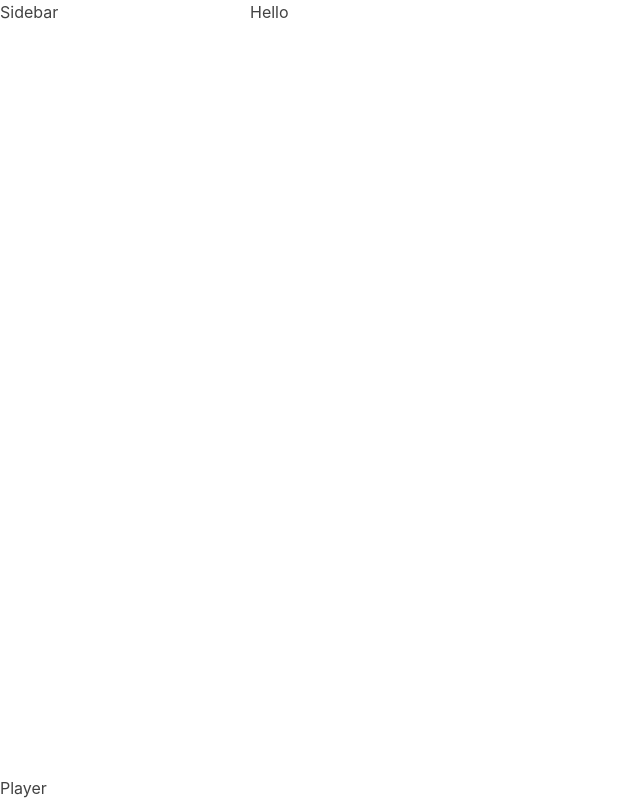
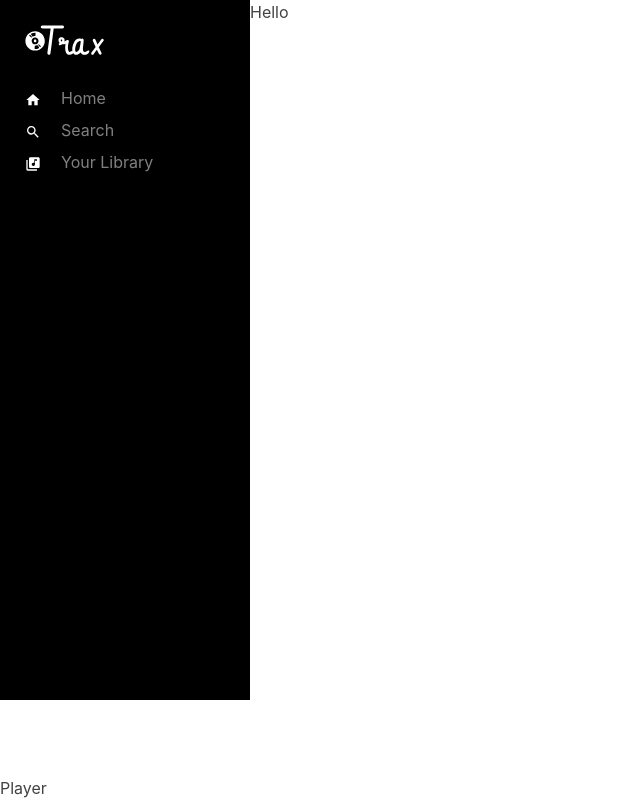
Before and after one commit to cesarnml/spotify-clone, a Next.js app: page / in a window 1280 px wide. Shown: the whole page, without its empty margins (0-640 px from the left). Built offline with nearby package versions, Linux system fonts and the light colour scheme.

Commit message:
complete lesson 10

```diff
--- a/components/MusicPlayerLayout.tsx
+++ b/components/MusicPlayerLayout.tsx
@@ -1,10 +1,11 @@
 import { Box } from '@chakra-ui/layout'
+import Sidebar from './Sidebar'
 
 const MusicPlayerLayout = ({ children }) => {
   return (
     <Box width="100vw" height="100vh">
       <Box position="absolute" top="0" width="250px" left="0">
-        Sidebar
+        <Sidebar />
       </Box>
       <Box marginLeft="250px" marginBottom="100px">
         {children}
--- /dev/null
+++ b/components/Sidebar.tsx
@@ -0,0 +1,38 @@
+import { Box, LinkOverlay, List, ListIcon, ListItem } from '@chakra-ui/layout'
+import Image from 'next/image'
+import Link from 'next/link'
+import { MdHome, MdSearch, MdLibraryMusic } from 'react-icons/md'
+
+const navMenu = [
+  { name: 'Home', icon: MdHome, route: '/' },
+  { name: 'Search', icon: MdSearch, route: '/search' },
+  { name: 'Your Library', icon: MdLibraryMusic, route: '/library' },
+]
+
+const Sidebar = () => {
+  return (
+    <Box width="100%" height="calc(100vh - 100px)" bg="black" paddingX="5px" color="gray">
+      <Box paddingY="20px">
+        <Box width="120px" marginBottom="20px" paddingX="20px">
+          <Image src="/logo.svg" height={60} width={120} />
+        </Box>
+        <Box marginBottom="20px">
+          <List spacing={2}>
+            {navMenu.map((menuItem) => (
+              <ListItem paddingX="20px" fontSize="16px" key={menuItem.name}>
+                <Link href={menuItem.route} passHref>
+                  <LinkOverlay>
+                    <ListIcon as={menuItem.icon} color="white" marginRight="20px" />
+                    {menuItem.name}
+                  </LinkOverlay>
+                </Link>
+              </ListItem>
+            ))}
+          </List>
+        </Box>
+      </Box>
+    </Box>
+  )
+}
+
+export default Sidebar
```
Also changed, not shown: public/logo.svg (added), 1 other file (tests, documents, lock files or other folders).
